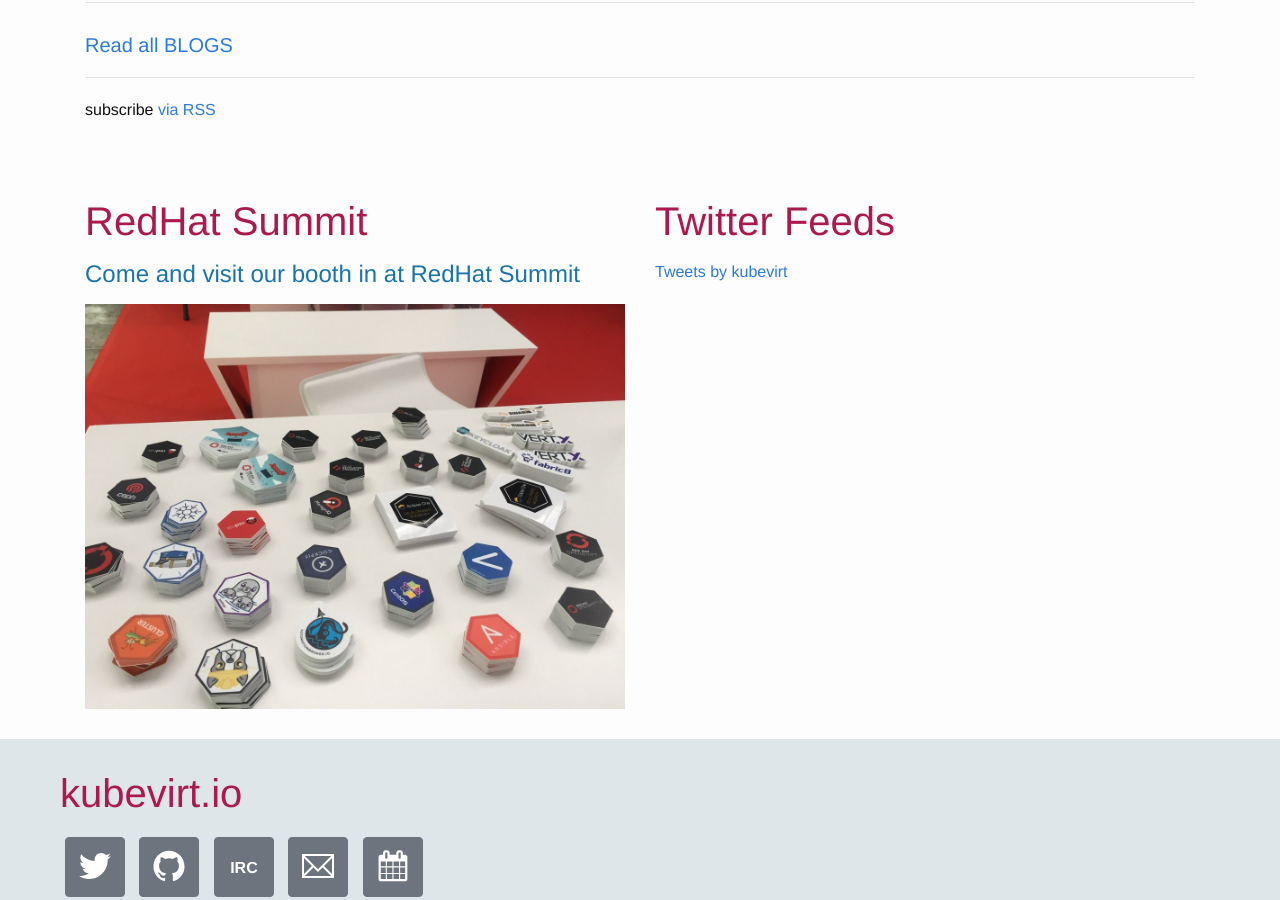
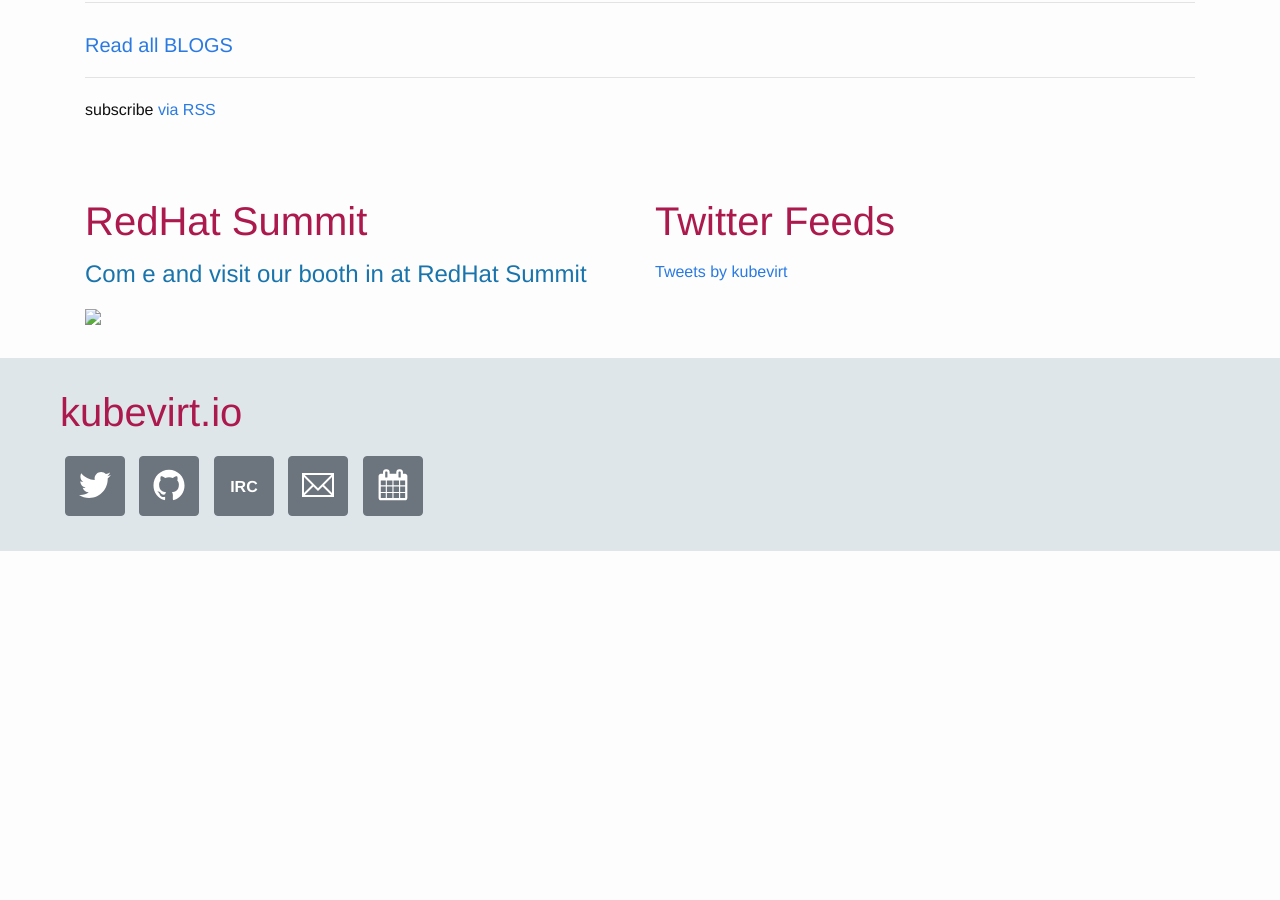
Before and after one commit to kubevirt-website-revamp/kubevirt-website-revamp.github.io, a Jekyll site: the page built from index.html, in a window 1280 px wide and 900 px high, scrolled down 2030 px. Built offline with Jekyll 4.4.1, drawn with Linux system fonts in a browser that asks for light colours; comment, search, counter and statistics services are not loaded; after the commit the page ends 2581 px from its top, so only the background shows below that.

Commit message:
fixing spaces for Red Hat

```diff
--- a/index.html
+++ b/index.html
@@ -150,8 +150,8 @@
         <div class="row">
           <div class="col">
             <h1>RedHat Summit</h1>
-            <h4>Come and visit our booth in at RedHat Summit</h4>
-            <img src="./../assets/images/redhat_summit.jpg">
+            <h4>Com e and visit our booth in at RedHat Summit</h4>
+            <img src="./../assets/images /redhat_summit.jpg">
           </div>
           <div class="col">
             <h1>Twitter Feeds</h1>
```
